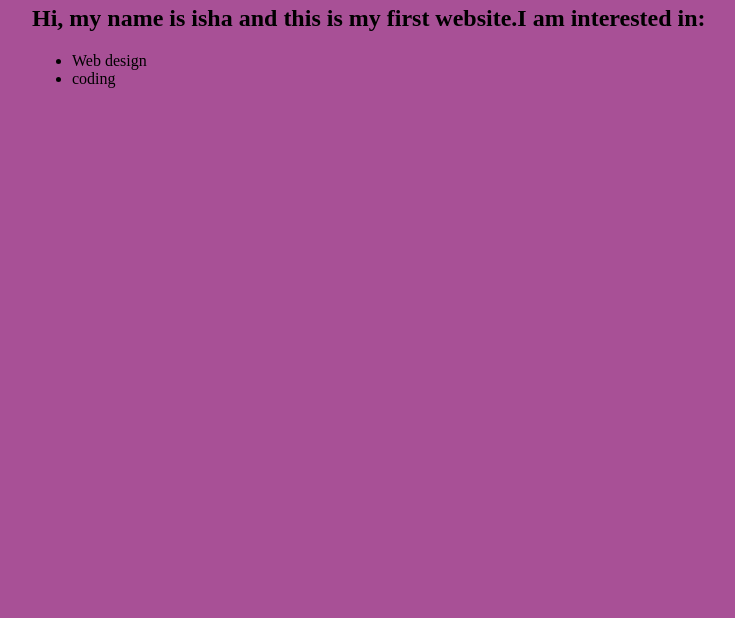
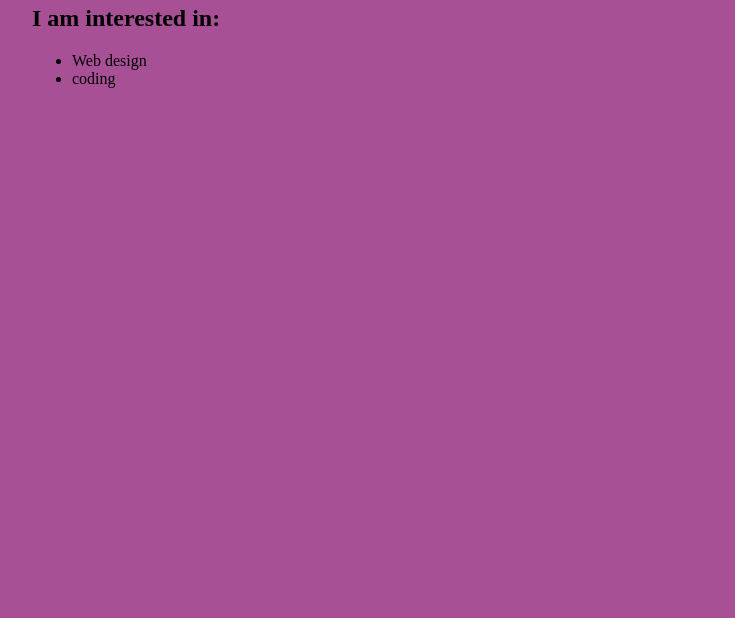
Before and after one commit to ishacse88/practice-, a plain HTML site: page index.html in a window 1280 px wide. Shown: the part 182-800 px from the top of the page, without its empty margins (376-1111 px from the left). Drawn offline with Linux system fonts and the light colour scheme.

Commit message:
modified code

```diff
--- a/index.html
+++ b/index.html
@@ -9,12 +9,17 @@
 <body>
     <nav>
         <h1>My First Webpage</h1>
-        <h2>Hi, my name is isha and this is my first website.I am interested in:</h2>
-        <ul>
-            <li>Web design</li>
-            <li>coding</li>
-        </ul>
     </nav>
+    <main>
+        <section>
+            <h2> I am interested in:</h2>
+            <ul>
+                <li>Web design</li>
+                <li>coding</li>
+            </ul>
+        </section>
+    </main>
+
 
 </body>
 </html>
```
